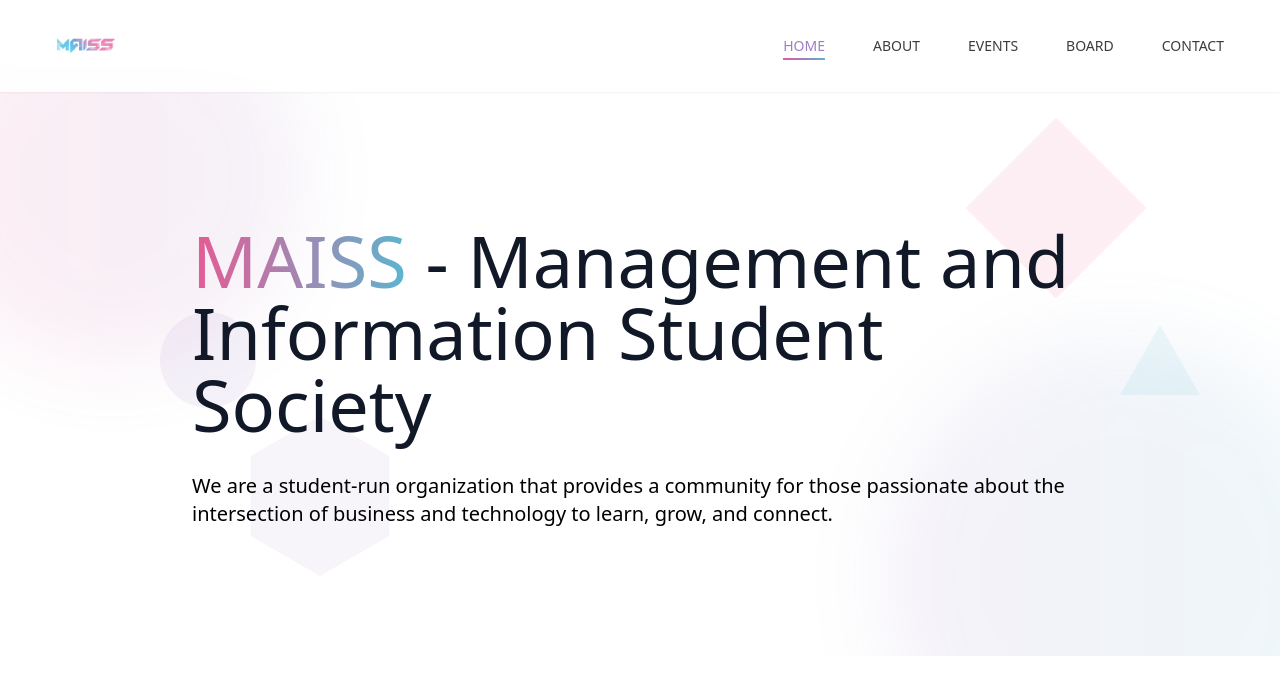
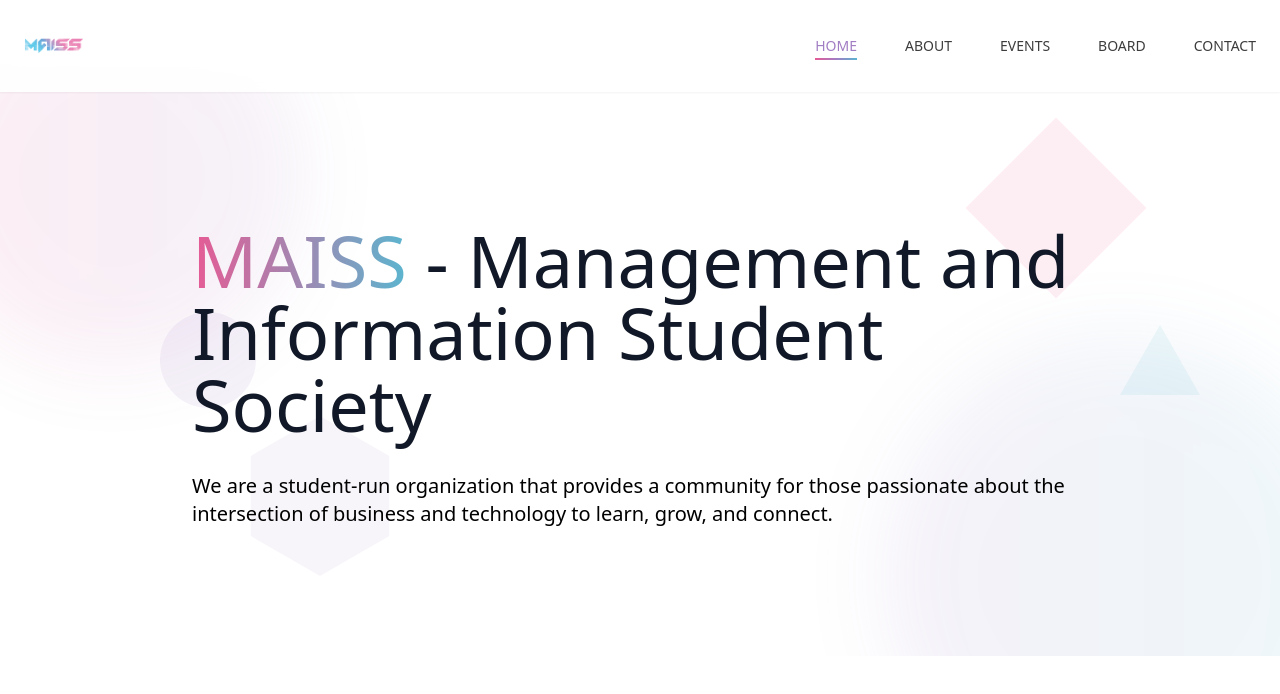
Before and after one commit to maissuci/maiss-website, a Next.js app: page / in a window 1280 px wide. Shown: the top 694 px of the page. Built offline with nearby package versions, Linux system fonts and the light colour scheme.

Commit message:
fixed navbar sizing

```diff
--- a/components/Navbar.tsx
+++ b/components/Navbar.tsx
@@ -18,7 +18,7 @@
   ]
 
   return (
-    <header className="fixed top-0 left-0 right-0 z-50 container mx-auto bg-white/90 backdrop-blur-md shadow-sm">
+    <header className="fixed top-0 left-0 right-0 z-50 bg-white/90 backdrop-blur-md shadow-sm w-full">
       <div className="container mx-auto py-4 px-6">
         <nav className="flex items-center justify-between">
           {/* Logo */}
```
Also changed, not shown: 1 other file (tests, documents, lock files or other folders).
